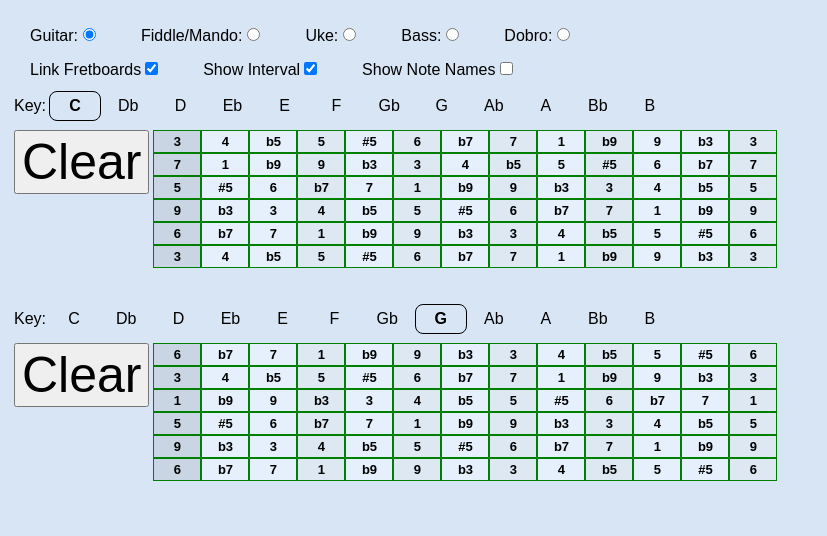
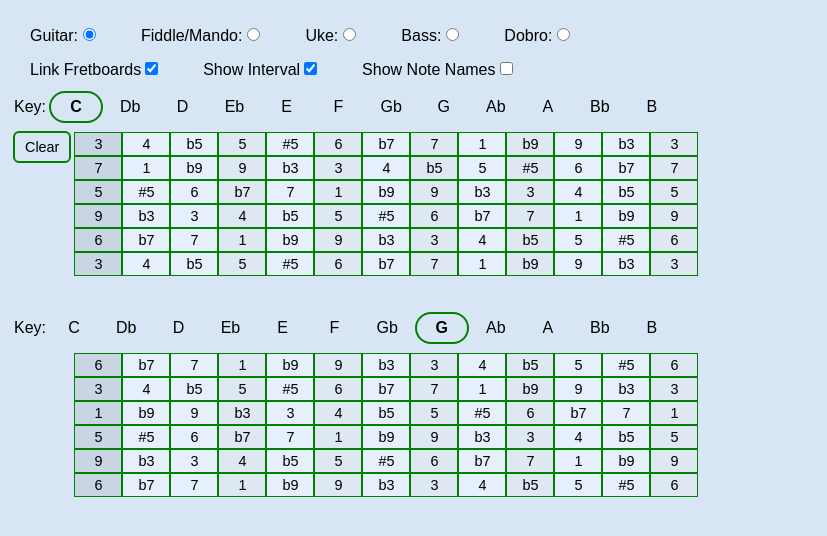
Before and after one commit to rjturek/rjtfrets, a plain HTML site: page index.html in a window 1280 px wide. Shown: the part 58-594 px from the top of the page, without its empty margins (0-827 px from the left). Drawn offline with Linux system fonts and the light colour scheme.

Commit message:
hide fb 2 clear when fbs linked

```diff
--- a/index.html
+++ b/index.html
@@ -77,8 +77,9 @@
     <td>
       <table align="left">
         <tr>
-          <td valign="top">
-            <input class="clear-button" type="submit" value="Clear" onclick="clearNotes(0)">
+          <td valign="top" style="padding: 8 0 0 0">
+              <span class="clear-button" onclick="clearNotes(0)" >Clear</span>
+              <!-- <input class="clear-button" type="submit" value="Clear" onclick="clearNotes(0)"> -->
             </td>
             <td>
               <table id="fretboard0" cellPadding="0" cellSpacing="0" >
@@ -120,8 +121,9 @@
       <td>
         <table align="left">
           <tr>
-          <td  valign="top">
-            <input class="clear-button" type="submit" value="Clear" onclick="clearNotes(1)">
+              <td valign="top" style="padding: 8 0 0 0">
+              <span id="clearbutton2" class="clear-button-hidden" onclick="clearNotes(1)" >Clear</span>
+              <!-- <input id="clearbutton2" class="clear-button-hidden" type="submit" value="Clear" onclick="clearNotes(1)" > -->
             </td>
             <td>
               <table id="fretboard1" cellPadding="0" cellSpacing="0"></table>
--- a/main.js
+++ b/main.js
@@ -103,11 +103,15 @@ function clickInstruType()
 //====================================================
 function clickLinkFBs(checkbox)
 {
+  var secondButton = document.getElementById('clearbutton2')
+
   if (checkbox.checked) {
+    secondButton.className = 'clear-button-hidden'
     linkFBs = true
   }
   else {
     linkFBs = false
+    secondButton.className = 'clear-button'
   }
 
     setStringInts(0)
--- a/styles.css
+++ b/styles.css
@@ -38,20 +38,34 @@ pre{
   width: 20px;
   text-align: center;
   font-weight: bold;
-  border: 1px solid black;
-  border-radius: 8px;
+  border: 2px solid green;
+  border-radius: 50px;
   padding: 5px 15px ;
 }
 
 .clear-button {
-  font-size: 50px;
+  font-size: .9em;
+  /* color: green; */
+  /* background-color: E5F0FC; */
+  border: 2px solid green;
+  border-radius: 6px;
+  padding: 6px 10px 6px 10px;
+}
+
+.clear-button-hidden {
+  font-size:.9em;
+  color: D7E5F5;
+  /* background-color: D7E5F5; */
+  border: 2px solid D7E5F5;
+  border-radius: 6px;
+  padding: 6px 12px 6px 12px;
 }
 
 /* Common attributes of all frets */
 .fret
 {
-  font-size:small;
-  font-weight:bold;
+  font-size: .9em;
+  font-weight:normal;
   text-align: center;
   width: 40px;
   border: 1px solid green;
```
Lines whose indentation alone changed are shown as unchanged.
